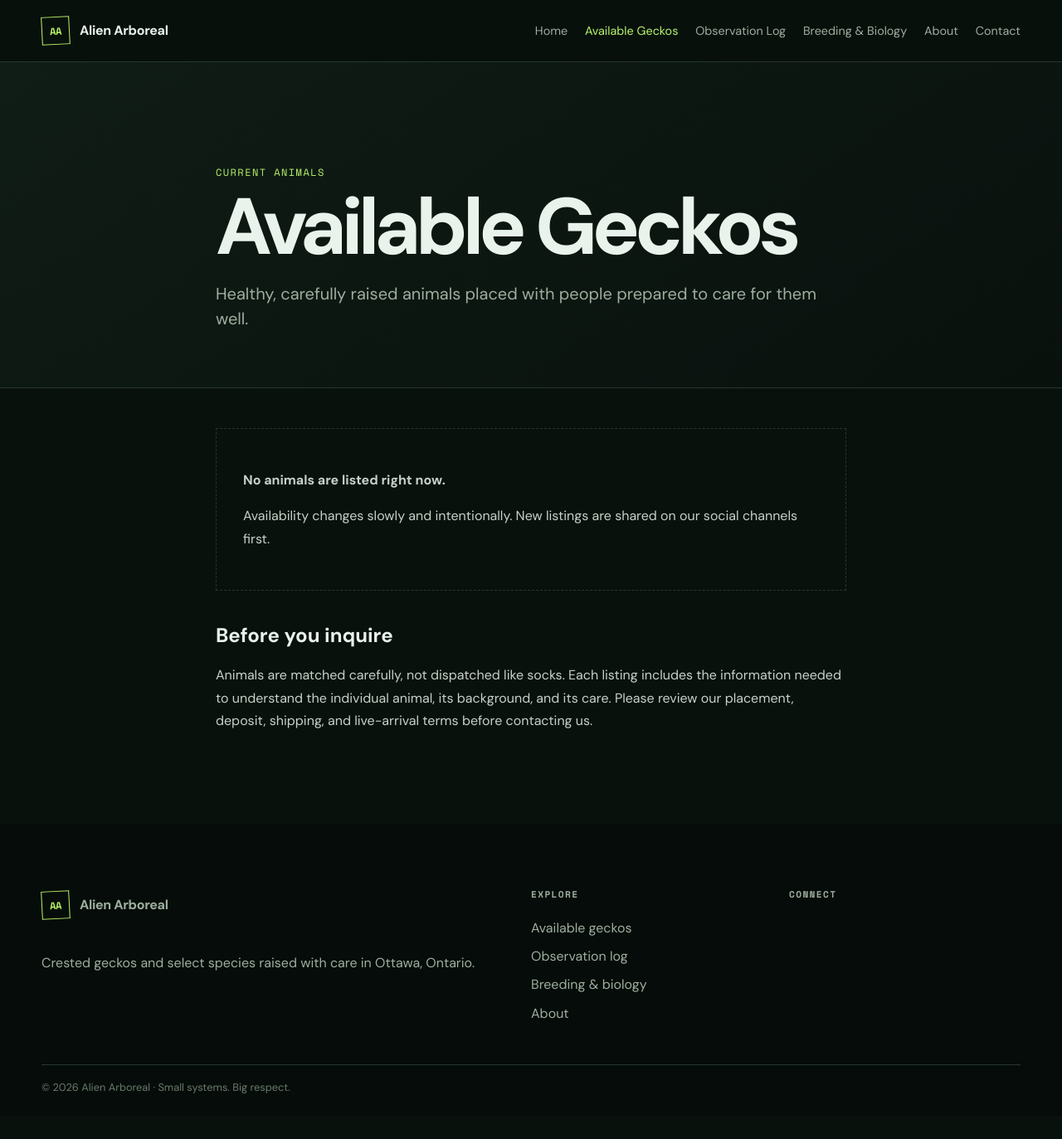
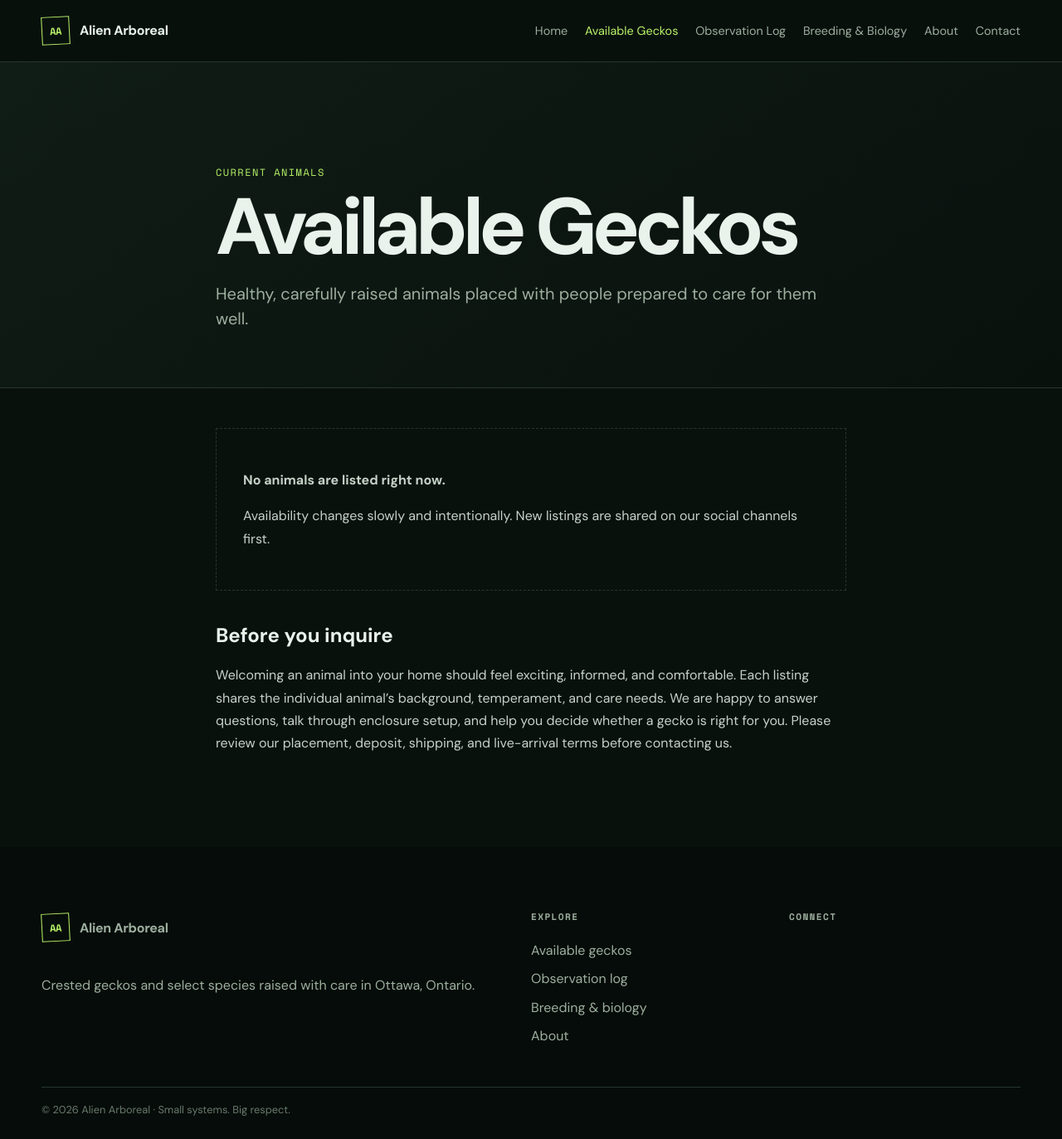
Before and after one commit to SavannahSidle/AlienArboreal, a Jekyll site: the page built from available.md, in a window 1280 px wide and 1373 px high. Shown: the whole window at 83% size. Built offline with Jekyll 4.4.1, drawn with Linux system fonts in a browser that asks for light colours.

Commit message:
Use life-centred language in available.md

```diff
--- a/available.md
+++ b/available.md
@@ -14,4 +14,4 @@ permalink: /available/
 
 ## Before you inquire
 
-Animals are matched carefully, not dispatched like socks. Each listing includes the information needed to understand the individual animal, its background, and its care. Please review our placement, deposit, shipping, and live-arrival terms before contacting us.
+Welcoming an animal into your home should feel exciting, informed, and comfortable. Each listing shares the individual animal's background, temperament, and care needs. We are happy to answer questions, talk through enclosure setup, and help you decide whether a gecko is right for you. Please review our placement, deposit, shipping, and live-arrival terms before contacting us.
```
